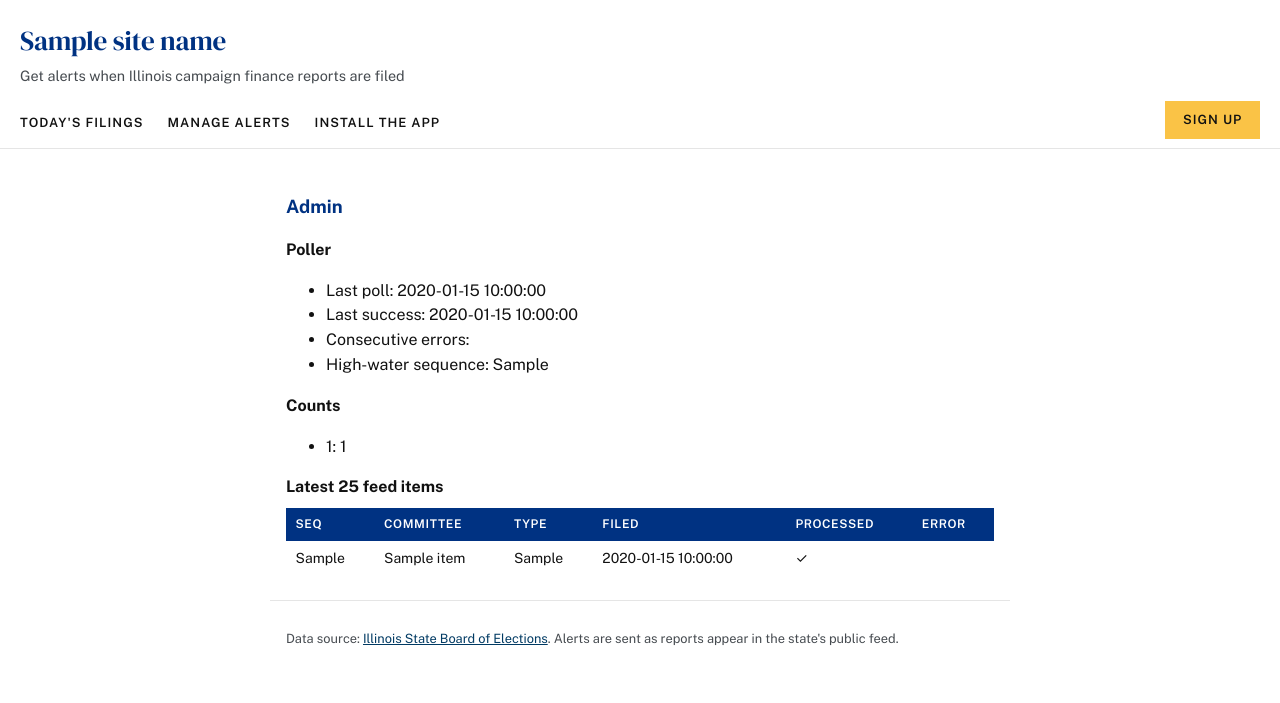
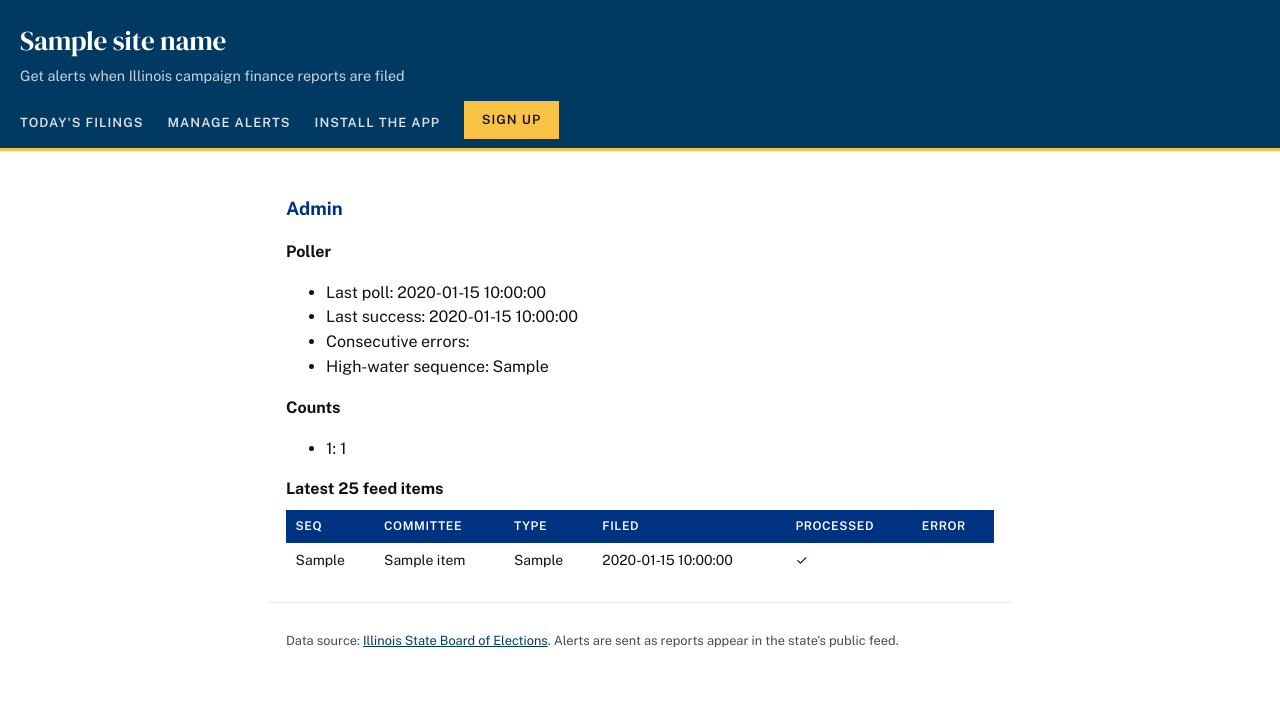
Before and after one commit to aadams-bga/electionsNotifer, a Python web app: template src/isbe_notifier/web/templates/admin.html in a window 1280 px wide. Shown: the top 703 px of the page. Run offline with Jinja, Linux system fonts and the light colour scheme; the template is opened without the code that fills it: most values are stand-ins (such as "Sample title", 1, 10 or a date in 2020).

Commit message:
Navy header back, gold rule; Sign up CTA flows inline as fourth nav item
Co-Authored-By: Claude Fable 5 <noreply@anthropic.com>

```diff
--- a/src/isbe_notifier/web/static/style.css
+++ b/src/isbe_notifier/web/static/style.css
@@ -3,6 +3,7 @@
 :root {
   --navy: #003282;
   --navy-dark: #000a5a;
+  --navy-header: #003a63;
   --link: #003a63;
   --gold: #fac346;
   --gold-dark: #d29b1e;
@@ -28,11 +29,12 @@ button, input {
   font-family: inherit;
 }
 
-/* ── Header: white masthead, hairline rule, uppercase nav ── */
+/* ── Header: navy masthead, gold rule, uppercase nav ── */
 header {
-  background: #fff;
+  background: var(--navy-header);
+  color: #fff;
   padding: 1.25rem 1.25rem 0;
-  border-bottom: 1px solid var(--hairline);
+  border-bottom: 3px solid var(--gold);
 }
 
 header h1 {
@@ -41,14 +43,14 @@ header h1 {
   font-weight: 400;
   font-size: 1.7rem;
   letter-spacing: -0.01em;
-  color: var(--navy);
+  color: #fff;
 }
-.tagline { margin: 0.15rem 0 0; color: var(--text-muted); font-size: 0.9rem; }
+.tagline { margin: 0.15rem 0 0; color: rgba(255, 255, 255, 0.78); font-size: 0.9rem; }
 
 /* ── Nav ─────────────────────────────────────────────── */
 nav { margin-top: 0.9rem; display: flex; flex-wrap: wrap; align-items: center; }
 nav a {
-  color: var(--text);
+  color: rgba(255, 255, 255, 0.85);
   text-decoration: none;
   text-transform: uppercase;
   letter-spacing: 0.08em;
@@ -59,13 +61,11 @@ nav a {
   border-bottom: 3px solid transparent;
   transition: color 150ms ease-in-out, border-color 150ms ease-in-out;
 }
-nav a:hover { color: var(--navy); border-bottom-color: var(--gold); }
+nav a:hover { color: var(--gold); border-bottom-color: var(--gold); }
 nav a.nav-cta {
   background: var(--gold);
   color: var(--text);
   padding: 0.55rem 1.1rem;
-  margin-left: auto;
-  margin-right: 0;
   margin-bottom: 0.6rem;
   border-bottom: none;
   transition: background 150ms ease-in-out;
--- a/src/isbe_notifier/web/templates/base.html
+++ b/src/isbe_notifier/web/templates/base.html
@@ -10,7 +10,7 @@
   <link rel="stylesheet" href="/static/style.css">
   <link rel="manifest" href="/static/manifest.json">
   <link rel="icon" href="/static/icon-192.png">
-  <meta name="theme-color" content="#ffffff">
+  <meta name="theme-color" content="#003a63">
   <link rel="apple-touch-icon" href="/static/icon-192.png">
 </head>
 <body>
```
Also changed, not shown: src/isbe_notifier/web/static/manifest.json.
